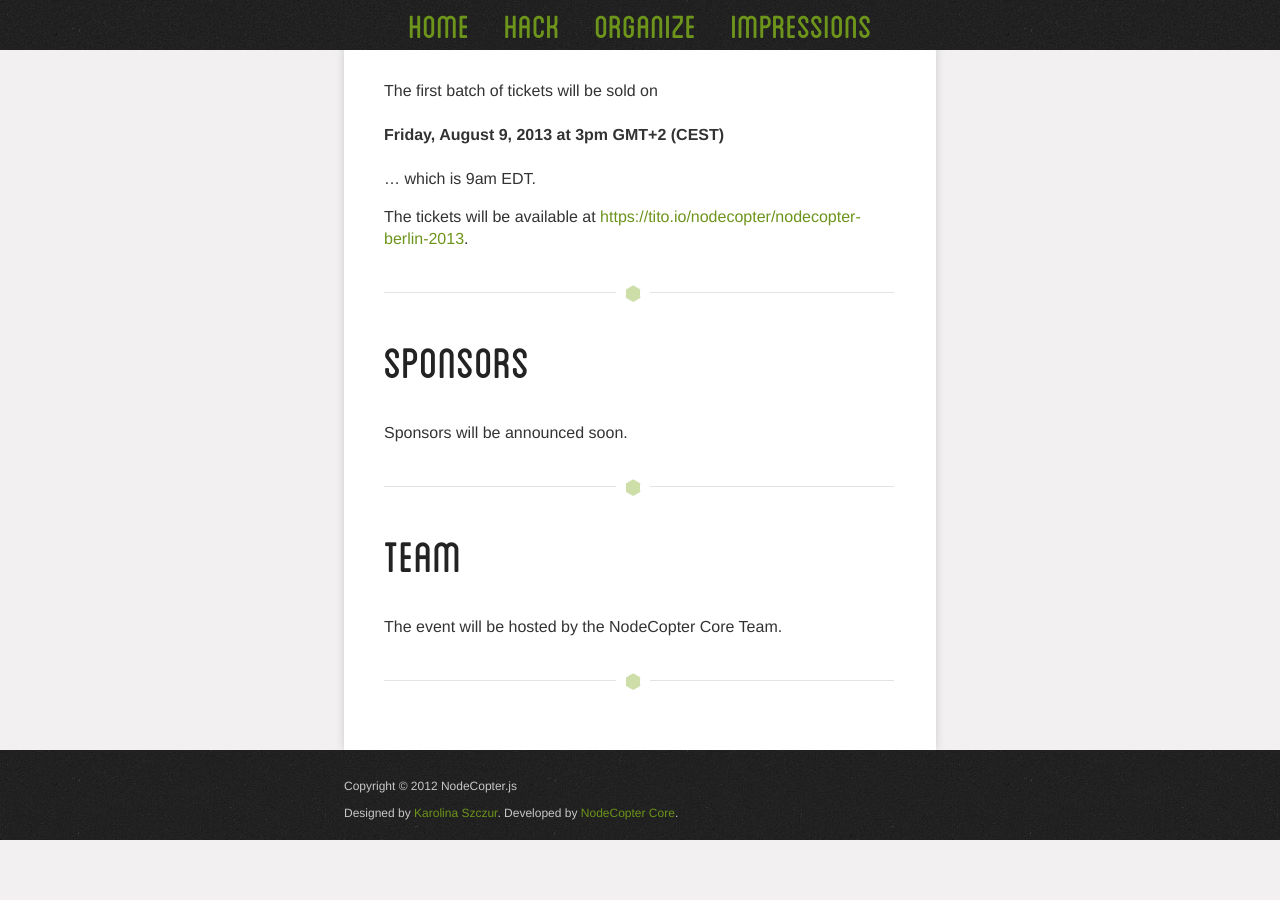
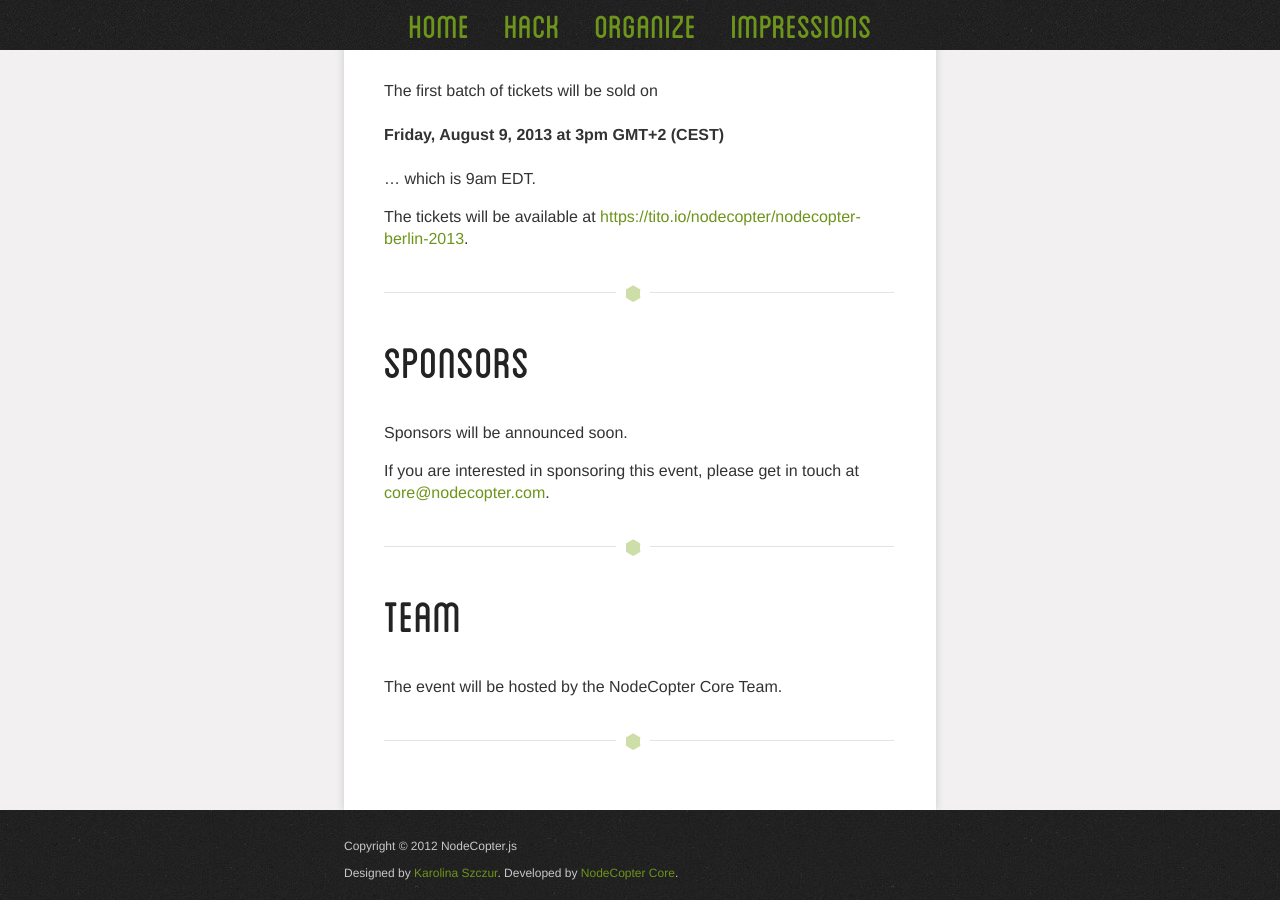
Before and after one commit to nodecopter/nodecopter.com, a Jekyll site: the page built from 2013/berlin/sept-13.md, in a window 1280 px wide and 900 px high, scrolled down 2204 px. Built offline with Jekyll 4.4.1, drawn with Linux system fonts in a browser that asks for light colours; Markdown is read by kramdown in place of the engine named in the settings; before the commit the page ends 3044 px from its top, so only the background shows below that.

Commit message:
text for how to get in touch to sponsor the Berlin event

```diff
--- a/2013/berlin/sept-13.md
+++ b/2013/berlin/sept-13.md
@@ -50,6 +50,7 @@ The tickets will be available at <a href="https://tito.io/nodecopter/nodecopter-
 
 Sponsors will be announced soon.
 
+If you are interested in sponsoring this event, please get in touch at <a href="mailto:core@nodecopter.com">core@nodecopter.com</a>.
 <hr>
 
 <h2 id="team"><a href="#team">Team</a></h2>
```
